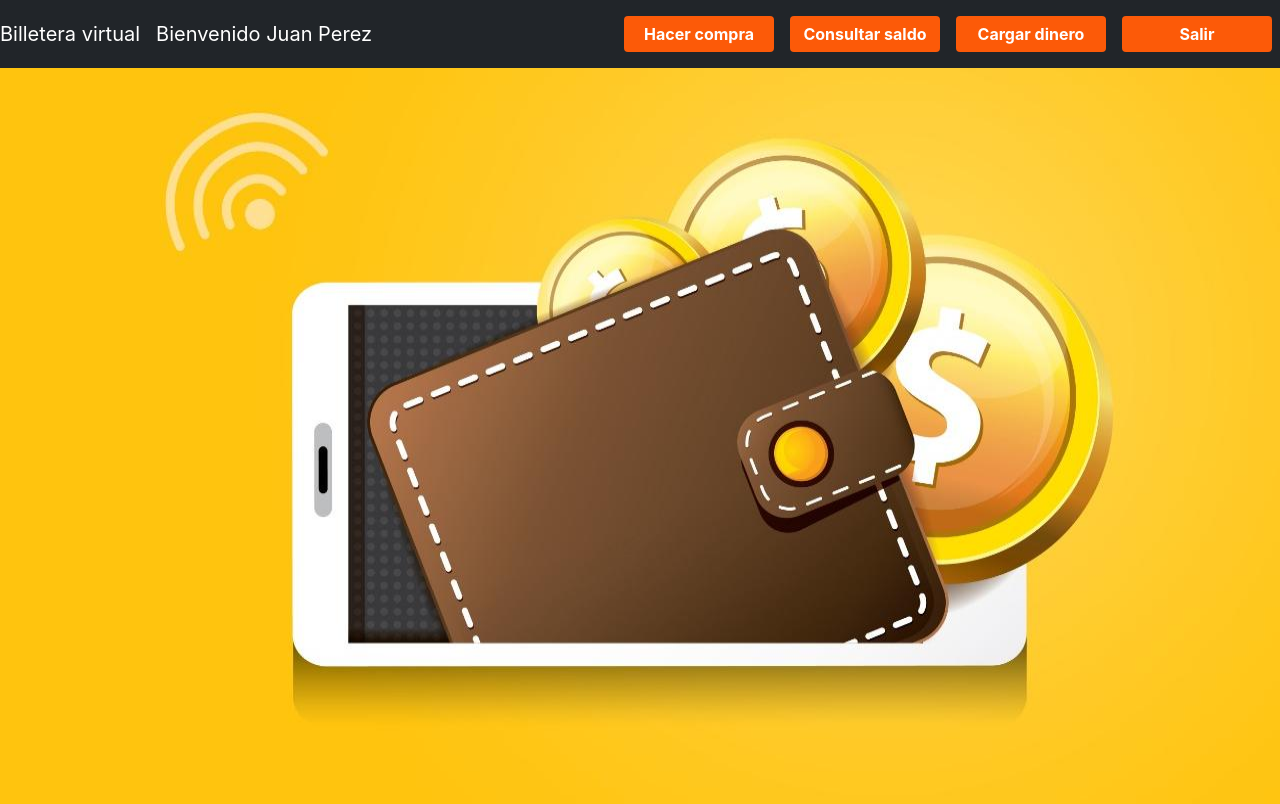
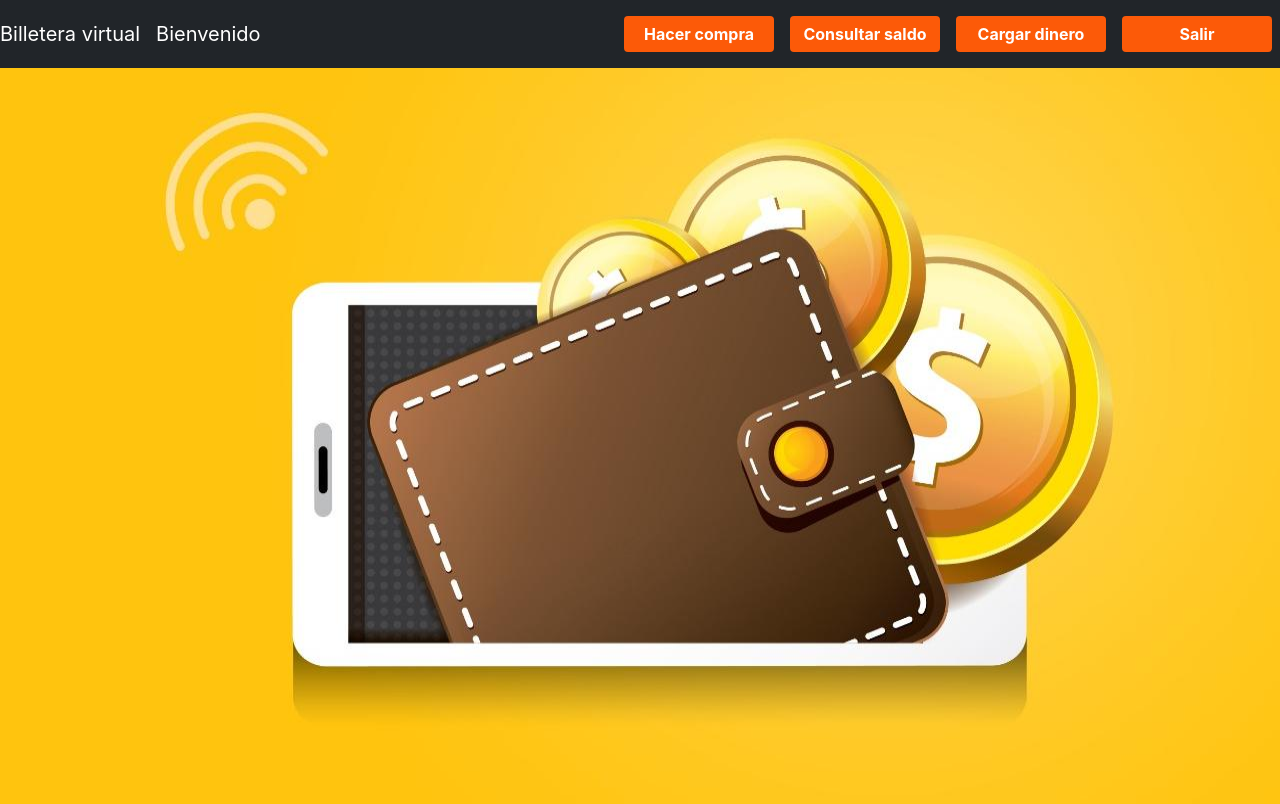
Before and after one commit to mgsanchezdev/billetera-virtual, a React (Create React App) app: page /home in a window 1280 px wide. Built offline with nearby package versions, Linux system fonts and the light colour scheme.

Commit message:
Correccion de codigo

```diff
--- a/src/Component/Layout/HeaderRegister.js
+++ b/src/Component/Layout/HeaderRegister.js
@@ -5,7 +5,7 @@ export const HeaderRegister = () => {
   return (
     <Navbar collapseOnSelect expand="lg" bg="dark" variant="dark">
       <Navbar.Brand href="#home">Billetera virtual</Navbar.Brand>
-      <Navbar.Brand href="#">Bienvenido Juan Perez</Navbar.Brand>
+      <Navbar.Brand href="#">Bienvenido </Navbar.Brand>
       <Navbar.Toggle aria-controls="responsive-navbar-nav" />
       <Navbar.Collapse id="responsive-navbar-nav">
         <Col className="menu_login">
```
